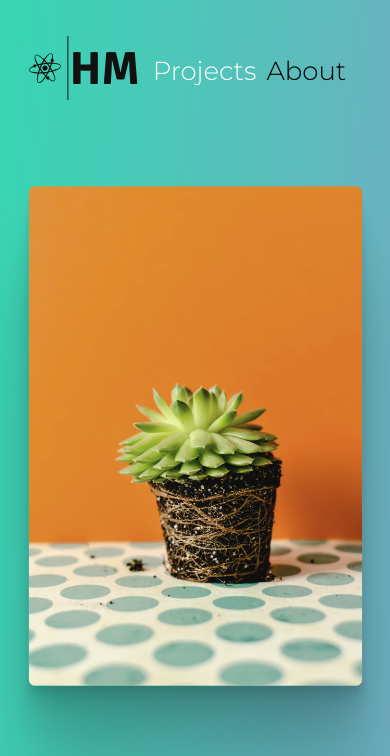
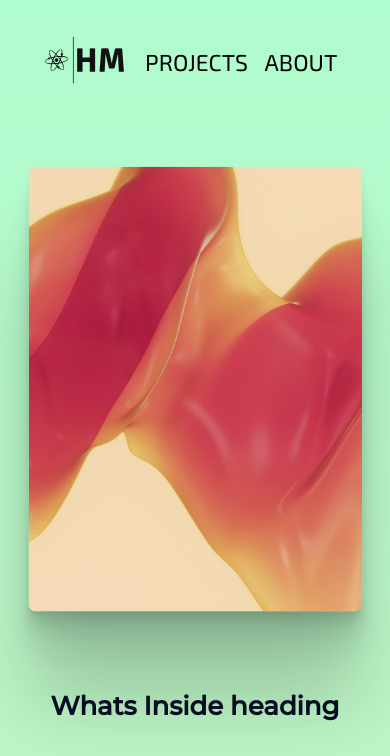
Before and after one commit to hmjatt/Landing-page, a plain HTML site: page index.html in a window 390 px wide. Shown: the top 756 px of the page. Drawn offline with Linux system fonts and the light colour scheme.

Commit message:
color scheme changed

```diff
--- a/index.html
+++ b/index.html
@@ -7,7 +7,7 @@
     <title>Landing Page</title>
     <link rel="preconnect" href="https://fonts.googleapis.com">
     <link rel="preconnect" href="https://fonts.gstatic.com" crossorigin>
-    <link href="https://fonts.googleapis.com/css2?family=Montserrat:wght@100;200;300;400;500&display=swap" rel="stylesheet">
+    <link href="https://fonts.googleapis.com/css2?family=Exo+2:wght@300;400&family=Montserrat:wght@100;200;300;400;500&display=swap" rel="stylesheet">
     <link rel="stylesheet" href="styles.css">
 </head>
 <body id="wrapper">
@@ -19,8 +19,10 @@
                     </a>
                 </li>
 
-                <li><a id="projects-header" href="">Projects</a></li>
-                <li><a href="">About</a></li>
+                <li>
+                    <a id="p" class="link-hover" href="">PROJECTS</a>
+                </li>
+                <li><a class="link-hover" href="">ABOUT</a></li>
             </ul>
         </div>
 
@@ -39,7 +41,7 @@
             </ul>
         </div>
 
-        <img id="image1" src="images/22.jpg" alt="whats-inside-img">
+        <img id="image1" src="images/1.jpg" alt="whats-inside-img">
         <div id = text1>
             <h1>Whats Inside heading</h1>
 
@@ -61,7 +63,7 @@
             </div>
         </div>
 
-        <img id="image2" src="images/camille-couvez-H5PnIYI_1I0-unsplash.jpg" alt="projects-img">
+        <img id="image2" src="images/2.jpg" alt="projects-img">
 
 
 
@@ -70,7 +72,7 @@
             <p>SOME QUOTE</p>
         </div>
 
-        <img id="image3" src="images/ferhat-deniz-fors-saE7xiecGkM-unsplash.jpg" alt="about-img">
+        <img id="image3" src="images/3.jpg" alt="about-img">
 
         <div id=text3>
             <h1>About heading</h1>
@@ -84,16 +86,16 @@
 
         <div id="items-left-footer">
             <ul>
-                <li><a href="">Logo</a></li>
-                <li><a href="">copyright</a></li>
+                <li><a class="link-hover" href="">Logo</a></li>
+                <li><a class="link-hover" href="">copyright</a></li>
             </ul>
         </div>
 
         <div id="items-right-footer">
             <ul>
-                <li><a href="">BACK TO TOP</a></li>
-                <li><a href="">UP ARROW</a></li>
-                <li><a href="">CHATBOT</a></li>
+                <li><a class="link-hover" href="">BACK TO TOP</a></li>
+                <li><a class="link-hover" href="">UP ARROW</a></li>
+                <li><a class="link-hover" href="">CHATBOT</a></li>
             </ul>
         </div>
 
--- a/styles.css
+++ b/styles.css
@@ -13,11 +13,34 @@ li, a {
     font-weight: 300;
     font-size: 32px;
     color: rgb(0, 0, 0);
+    font-family: 'Exo 2', sans-serif;
 }
 
-#projects-header {
-    color: rgb(255, 255, 255);
+
+#p {
+    padding-left: 20px;
+    padding-right: 20px;
 }
+.link-hover {
+    display:inline-block;
+     margin:0;
+     text-transform:uppercase;
+
+}
+.link-hover:after {
+    display:block;
+    content: '';
+    border-bottom: solid 2px #ffffff;
+
+    transform: scaleX(0);
+
+    transition: transform 250ms ease-in-out;
+}
+.link-hover:hover:after {
+    transform: scaleX(1);
+
+}
+
 #items-left-footer li a, #items-right-footer li a {
     color: rgb(0, 0, 0);
 
@@ -33,9 +56,10 @@ li, a {
 }
 
 
+
 #wrapper {
     padding: 3%;
-    background-image: linear-gradient(to top left, #5d5caca8, #37d6b4);
+    background-image: linear-gradient(to top, #ffdd9f, #affccf);
 
     display: grid;
     column-gap: 50px;
@@ -52,9 +76,15 @@ li, a {
 
 }
 
+
+
 #items-left-header {
 
     grid-area: header1;
+    display: flex;
+    justify-content: flex-start;
+
+
 
 }
 
@@ -91,7 +121,7 @@ li, a {
     height: auto;
     display: flex;
     justify-self: center;
-    filter: grayscale(30%);
+    filter: grayscale(10%);
     transition: ease-in-out 1s, transform 1s;
 
 
@@ -125,7 +155,7 @@ li, a {
 
 #image2 {
     grid-area:image2;
-    filter: grayscale(15%);
+    filter: brightness(85%);
     width: 100%;
     max-width: 600px;
     max-height: 800px;
@@ -153,7 +183,7 @@ li, a {
     transition: ease-in-out 1s, transform 1s;
     display: flex;
     justify-self: center;
-    filter: contrast(90%);
+    filter: grayscale(55%);
 }
 
 #text3{
@@ -176,7 +206,6 @@ li, a {
 #items-left-header ul, #items-left-footer ul {
     display: flex;
     justify-content: flex-start;
-    margin-left:-45px;
 }
 #items-right-header ul, #items-right-footer ul{
     display: flex;
@@ -185,11 +214,9 @@ li, a {
 
 #items-left-header ul li, #items-right-header ul li, #items-left-footer ul li, #items-right-footer ul li {
     align-self: center;
-    padding-right: 10px;
+
 }
-/* #items-left-header ul li{
 
-} */
 
 .para {
     max-width: 400px;
@@ -205,7 +232,9 @@ li, a {
     height: 64px;
 }
 
+
 @media (max-width: 1100px) {
+
     #wrapper {
 
         column-gap: 0px;
@@ -226,10 +255,14 @@ li, a {
         "footer1";
    }
 
+   #items-left-header {
+       justify-self: center;
+   }
+    #items-left-header ul {
+        padding-left: 0px;
+    }
 
-   #items-left-header {
-        justify-self: center;
-   }
+
 
    #items-right-header, #items-right-footer{
        display: none;
@@ -254,5 +287,37 @@ li, a {
     li, a {
         font-weight: 300;
         font-size: 26px;
+        transition: ease-in-out 0.5s, transform 1s;
     }
 }
+
+@media (max-width:420px) {
+    li, a {
+        font-weight: 400;
+        font-size: 24px;
+        transform: scale(0.98);
+    }
+
+    #text1 h1, #text2 h1, #text3 h1 {
+        font-size: 26px;
+    }
+    #projects-header {
+        padding: 0px;
+    }
+
+
+
+    #items-left-header ul li {
+        margin-left: -7px;
+    }
+
+
+    #p {
+        padding-left: 20px;
+        padding-right: 20px;
+    }
+
+    #logo {
+        height: 48px;
+    }
+}
```
Also changed, not shown: images/1.jpg (renamed from images/ferhat-deniz-fors-saE7xiecGkM-unsplash.jpg), images/2.jpg (added), images/22.jpg (deleted), images/3.jpg (added), images/3.svg (deleted), images/camille-couvez-H5PnIYI_1I0-unsplash.jpg (deleted).
